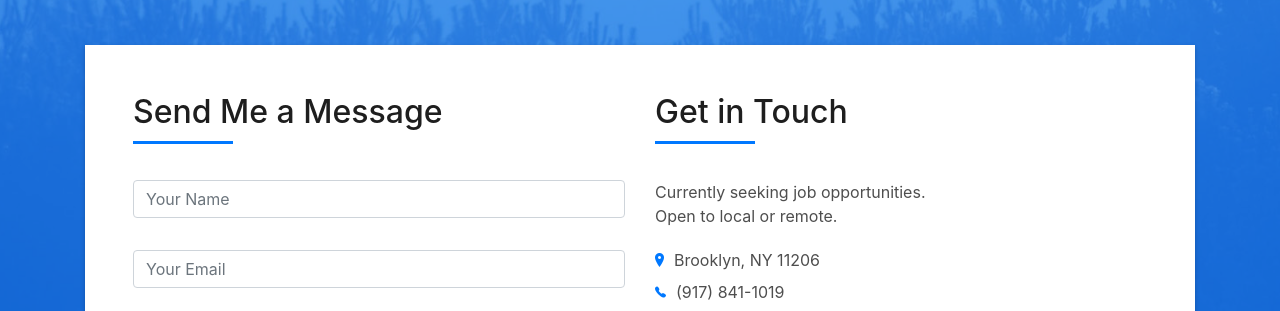
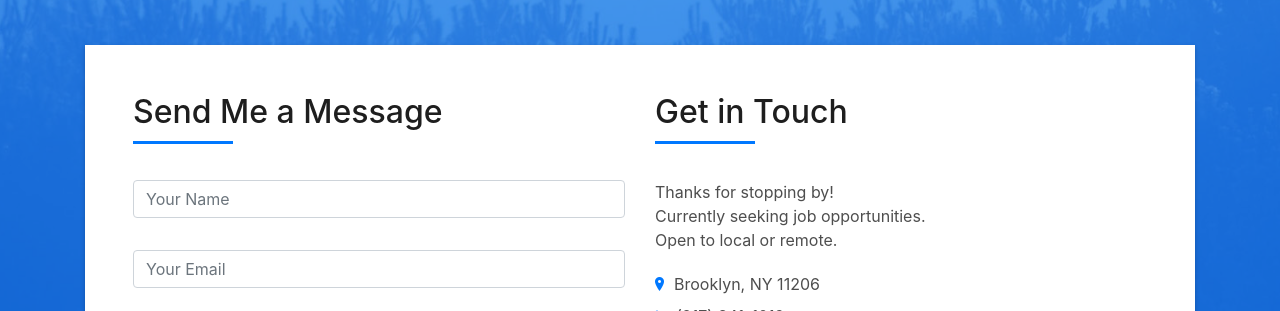
Before and after one commit to devNahuelOper/devNahuelOper.github.io, a plain HTML site: page index.html in a window 1280 px wide. Shown: the part 4539-4850 px from the top of the page. Drawn offline with nearby package versions, Linux system fonts and the light colour scheme; files whose address does not match are found by name.

Commit message:
adjust contact form

```diff
--- a/index.html
+++ b/index.html
@@ -790,7 +790,7 @@
                   </div>
                   <div class="more-info">
                     <p>
-                      Currently seeking job opportunities. <br> Open to local or remote.
+                   Thanks for stopping by! <br>   Currently seeking job opportunities. <br> Open to local or remote.
                     </p>
                     <ul class="list-ico">
                       <li><span class="ion-ios-location"></span>Brooklyn, NY 11206</li>
```
